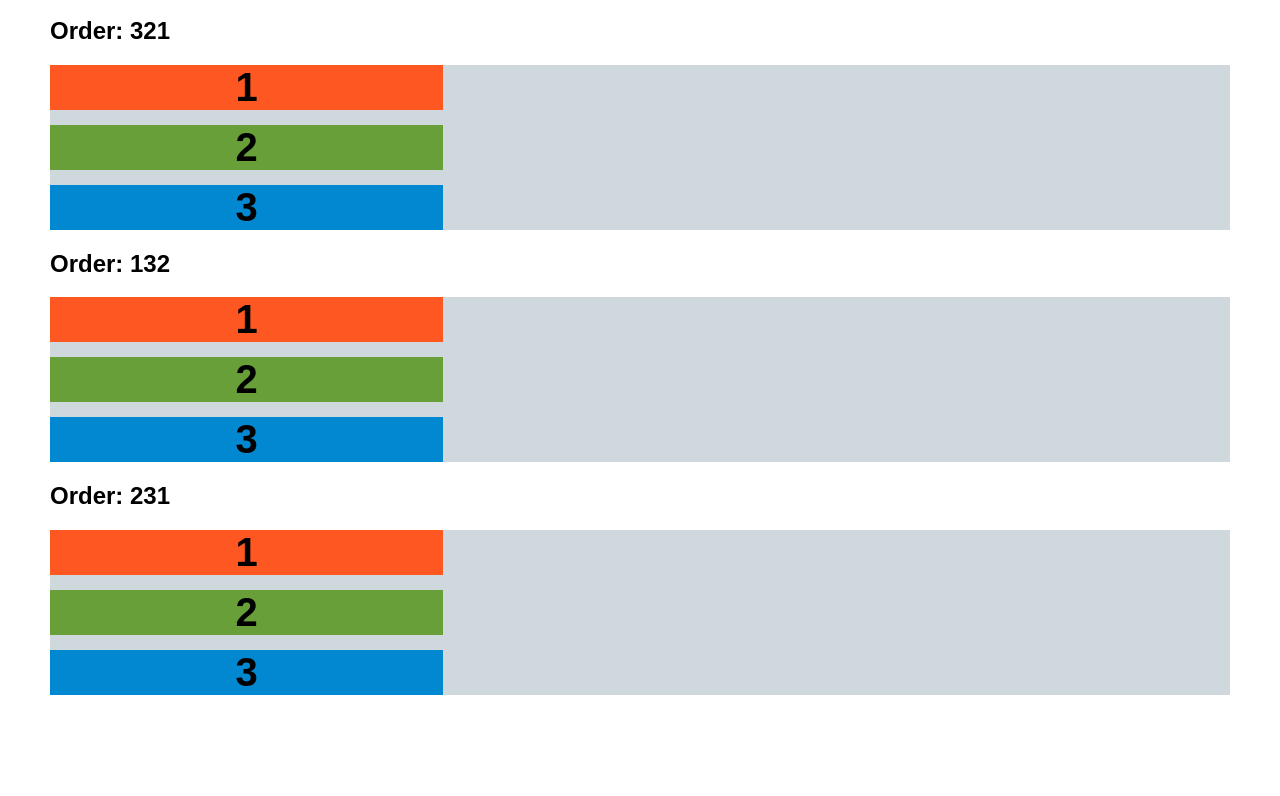
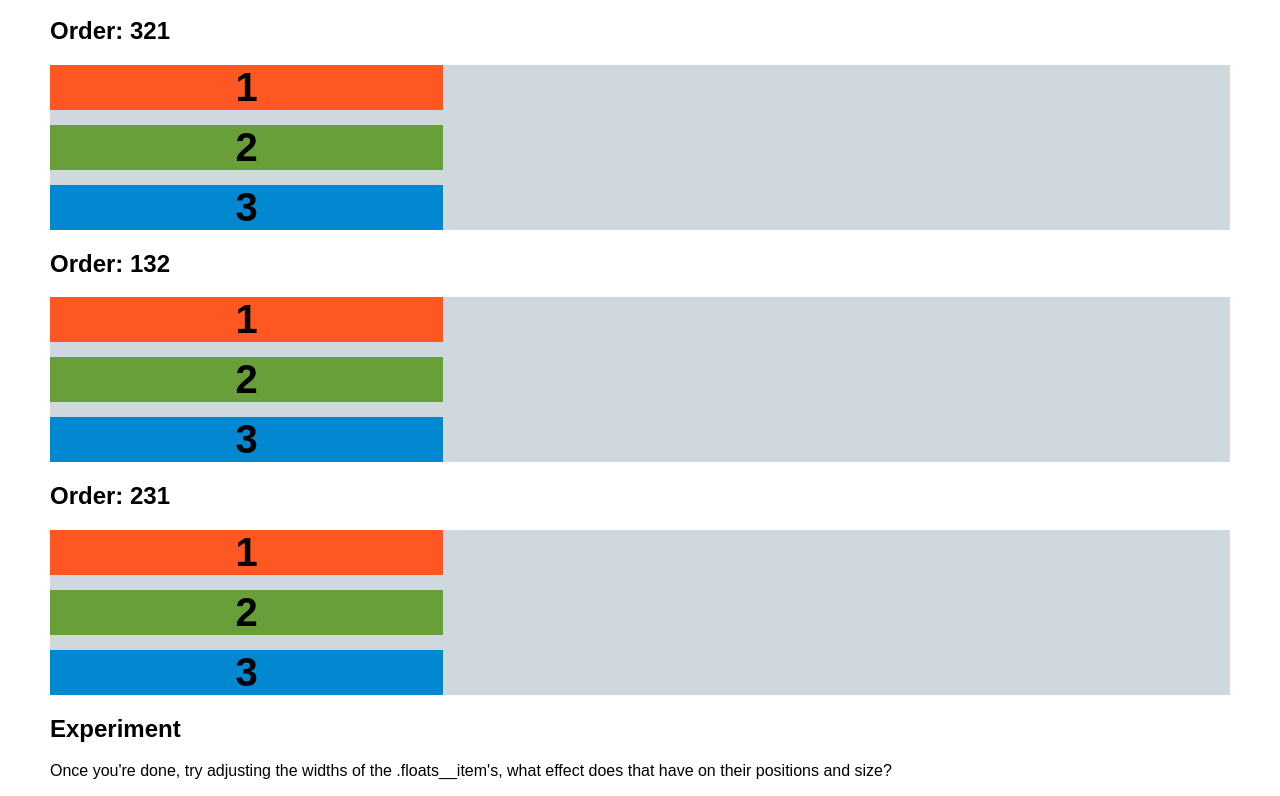
Before and after one commit to HIT223/Week-2-Floats, a plain HTML site: page index.html in a window 1280 px wide. Shown: the part 333-1129 px from the top of the page. Before the commit the page ends 1043 px from the top, so only its background shows below. Drawn offline with Linux system fonts and the light colour scheme.

Commit message:
add extra content

```diff
--- a/index.html
+++ b/index.html
@@ -37,6 +37,8 @@
                 <div class="floats__item"></div>
                 <div class="floats__item"></div>
             </div>
+            <h2>Experiment</h2>
+            <p>Once you're done, try adjusting the widths of the .floats__item's, what effect does that have on their positions and size?</p>
         </main>
     </body>
 </html>
```
